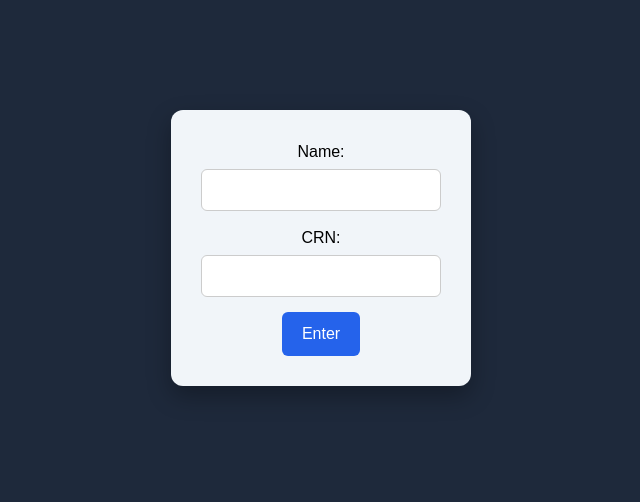
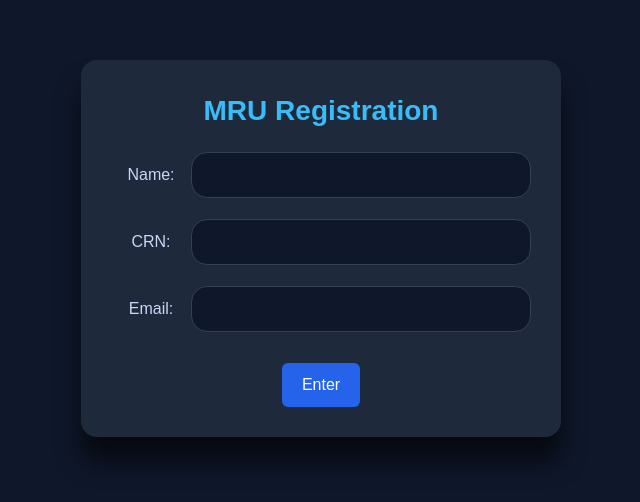
Before and after one commit to takhdeer/dkbhose, a React (Vite) app in the folder my-app/: page / in a window 1280 px wide. Shown: the part 152-654 px from the top of the page, without its empty margins (319-959 px from the left). Built offline with nearby package versions, Linux system fonts and the light colour scheme.

Commit message:
Added title and made changes for the format and added the email box. Added a loding bar. Gonna connect the api using the backend(with Paras).

```diff
--- a/my-app/src/App.jsx
+++ b/my-app/src/App.jsx
@@ -3,16 +3,27 @@ import React, { useState } from "react";
 export default function App() {
   const [name, setName] = useState("");
   const [crn, setCrn] = useState("");
+  const [email, setEmail] = useState("");
   const [loading, setLoading] = useState(false);
   const [message, setMessage] = useState("");
+  const [progress, setProgress] = useState(0);
 
   function handleEnter() {
     setMessage("");
+    setProgress(0);
     setLoading(true);
 
+    let p = 0;
+    const interval = setInterval(() => {
+      p += 2;
+      if (p >= 100) p = 100;
+      setProgress(p);
+    }, 30);
+
     setTimeout(() => {
+      clearInterval(interval);
       setLoading(false);
-      setMessage(`Submitted: Name = ${name}, CRN = ${crn}`);
+      setMessage(`Entered Data:\n Name:  ${name}\n CRN:  ${crn}\n Email:  ${email}\n`);
     }, 1500);
   }
 
@@ -21,26 +32,40 @@ export default function App() {
     display: "flex",
     justifyContent: "center",
     alignItems: "center",
-    backgroundColor: "#1e293b",
-    fontFamily: "Arial",
+    backgroundColor: "#0f172a",
+    fontFamily: "Sans-Serif",
   };
 
   const boxStyle = {
-    backgroundColor: "#f1f5f9",
+    backgroundColor: "#1e293b",
     padding: "30px",
-    borderRadius: "12px",
-    width: "300px",
+    borderRadius: "16px",
+    width: "480px",
     textAlign: "center",
-    boxShadow: "0 10px 25px rgba(0,0,0,0.3)",
+    boxShadow: "0 25px 25px rgba(0,0,0,0.6)",
+    color: "#e5e7eb",
+  };
+
+  const rowStyle = {
+    display: "flex",
+    alignItems: "center",
+    marginBottom: "21px",
+  };
+
+  const labelStyle = {
+    width: "80px",
+    textAlign: "center",
+    fontWeight: "6000",
+    color: "#cbd5f5",
   };
 
   const inputStyle = {
-    width: "100%",
-    padding: "8px",
-    marginTop: "5px",
-    marginBottom: "15px",
-    borderRadius: "6px",
-    border: "1px solid #ccc",
+    flex: 1,
+    padding: "10px",
+    borderRadius: "16px",
+    border: "1px solid #334155",
+    backgroundColor: "#0f172a",
+    color: "#e5e7eb",
   };
 
   const buttonStyle = {
@@ -50,26 +75,52 @@ export default function App() {
     border: "none",
     borderRadius: "6px",
     cursor: "pointer",
+    marginTop: "10px",
   };
 
   return (
     <div style={containerStyle}>
       <div style={boxStyle}>
+        {/* Title */}
+        <div
+          style={{
+            fontSize: "28px",
+            fontWeight: "700",
+            marginBottom: "20px",
+            color: "#38bdf8",
+          }}
+        >
+          MRU Registration
+        </div>
+
         {!loading && message === "" && (
           <>
-            <div>Name:</div>
+            <div style={rowStyle}>
+              <div style={labelStyle}>Name:</div>
               <input
                 style={inputStyle}
                 value={name}
                 onChange={(e) => setName(e.target.value)}
               />
+            </div>
 
-            <div>CRN:</div>
+            <div style={rowStyle}>
+              <div style={labelStyle}>CRN:</div>
               <input
                 style={inputStyle}
                 value={crn}
                 onChange={(e) => setCrn(e.target.value)}
               />
+            </div>
+
+            <div style={rowStyle}>
+              <div style={labelStyle}>Email:</div>
+              <input
+                style={inputStyle}
+                value={email}
+                onChange={(e) => setEmail(e.target.value)}
+              />
+            </div>
 
             <button style={buttonStyle} onClick={handleEnter}>
               Enter
@@ -83,17 +134,51 @@ export default function App() {
               Loading...
             </div>
             <div>Please wait while we process your request.</div>
+
+            {/* Loading Bar */}
+            <div style={{ marginTop: "20px", width: "100%" }}>
+              <div
+                style={{
+                  height: "10px",
+                  backgroundColor: "#334155",
+                  borderRadius: "999px",
+                }}
+              >
+                <div
+                  style={{
+                    height: "10px",
+                    width: `${progress}%`,
+                    backgroundColor: "#38bdf8",
+                    borderRadius: "999px",
+                    transition: "width 0.03s linear",
+                  }}
+                />
+              </div>
+              <div
+                style={{
+                  marginTop: "8px",
+                  fontSize: "12px",
+                  color: "#cbd5f5",
+                }}
+              >
+                {progress}%
+              </div>
+            </div>
           </>
         )}
 
         {!loading && message !== "" && (
           <>
-            <div style={{ marginBottom: "15px" }}>{message}</div>
+            <div style={{ marginBottom: "20px", whiteSpace: "pre-line" }}>
+          {message}
+          </div>
+
             <button
-              style={{ ...buttonStyle, backgroundColor: "#16a34a" }}
+              style={{ ...buttonStyle, backgroundColor: "#2563eb" }}
               onClick={() => {
                 setName("");
                 setCrn("");
+                setEmail("");
                 setMessage("");
               }}
             >
```
Lines whose indentation alone changed are shown as unchanged.
